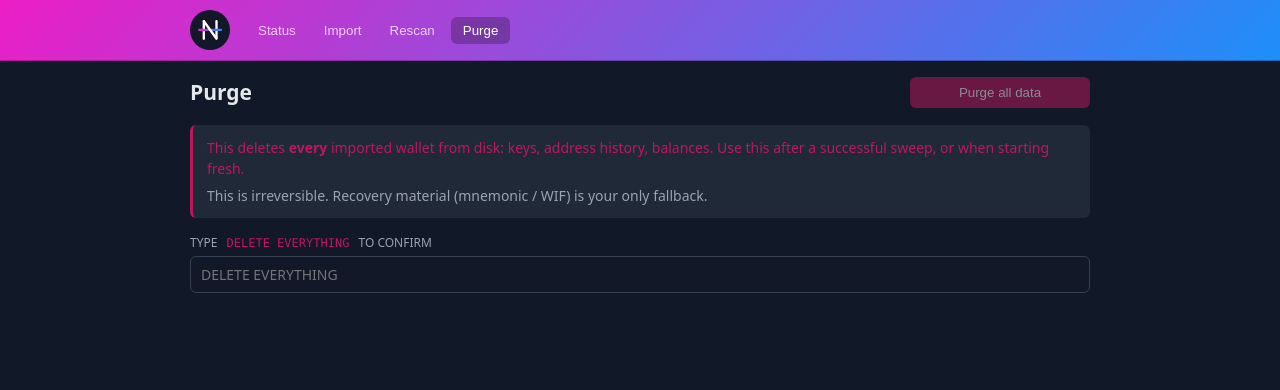
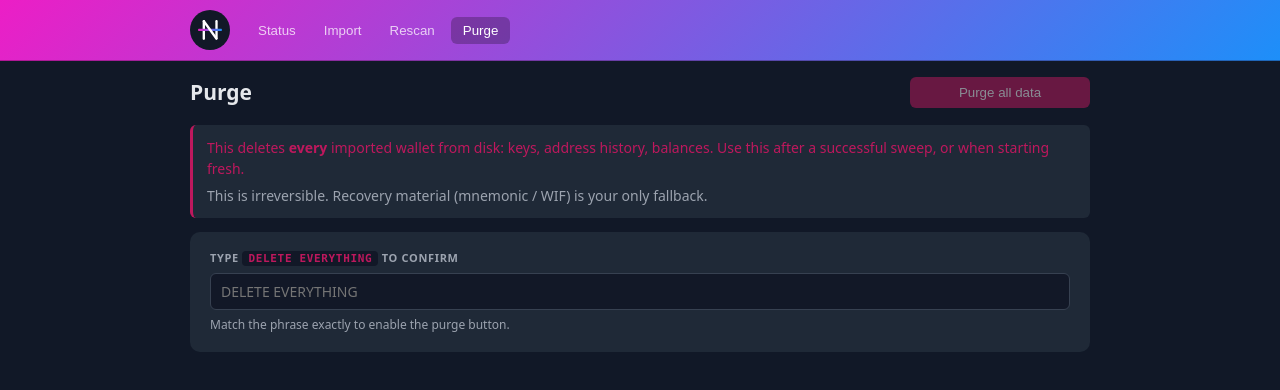
Before and after one commit to mxaddict/navcoin-rescue-tool, a Svelte app in the folder gui/: page / in a window 1280 px wide. Both pictures are taken after a click on the button "Purge". Shown: the top 390 px of the page. Built offline with nearby package versions, Linux system fonts and the light colour scheme.

Commit message:
style(gui): wrap purge form in panel card matching Import
Purge confirm input now sits inside a .card (panel bg, rounded, no
border accent) with the same .field / label / hint pattern Import
uses, so the two forms look like siblings.

```diff
--- a/gui/src/views/Purge.svelte
+++ b/gui/src/views/Purge.svelte
@@ -50,18 +50,23 @@
   </p>
 </div>
 
-<div class="form">
-  <label class="row col">
-    <span>Type <code>{REQUIRED}</code> to confirm</span>
+<section class="card">
+  <div class="field">
+    <label for="confirm">
+      Type <code>{REQUIRED}</code> to confirm
+    </label>
     <input
+      id="confirm"
       type="text"
       bind:value={confirmText}
       placeholder={REQUIRED}
       disabled={busy}
     />
-  </label>
-
-</div>
+    <p class="hint">
+      Match the phrase exactly to enable the purge button.
+    </p>
+  </div>
+</section>
 
 {#if error}
   <p class="error">Purge failed: {error}</p>
@@ -72,23 +77,35 @@
 {/if}
 
 <style>
-  .form {
+  .card {
+    background: var(--panel);
+    border-radius: 10px;
+    padding: 18px 20px;
+    margin-top: 14px;
+  }
+
+  .field {
     display: flex;
     flex-direction: column;
-    gap: 12px;
-    margin-top: 16px;
+    gap: 6px;
   }
 
-  .row.col {
-    display: flex;
-    flex-direction: column;
-    gap: 4px;
+  .field label {
+    color: var(--muted);
+    font-size: 11px;
+    text-transform: uppercase;
+    letter-spacing: 0.06em;
+    font-weight: 600;
   }
 
-  .row > span {
+  .field input {
+    width: 100%;
+  }
+
+  .hint {
+    margin: 0;
     color: var(--muted);
     font-size: 12px;
-    text-transform: uppercase;
   }
 
   code {
```
